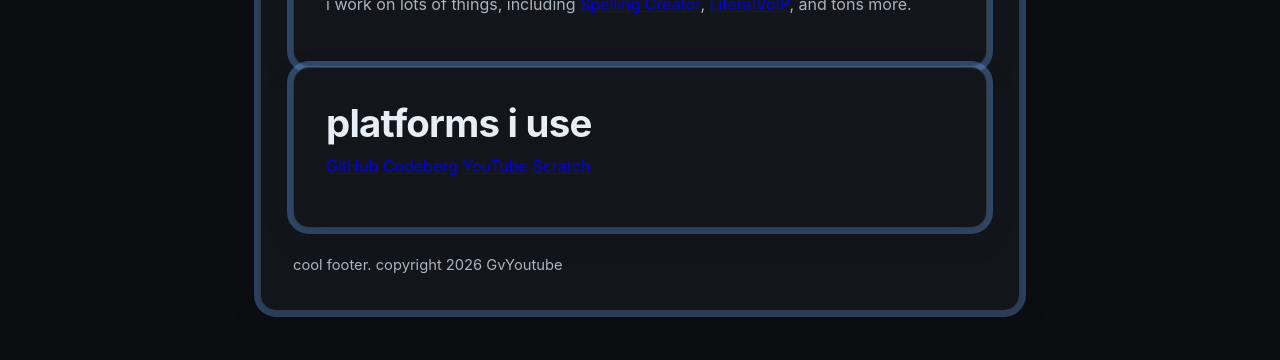
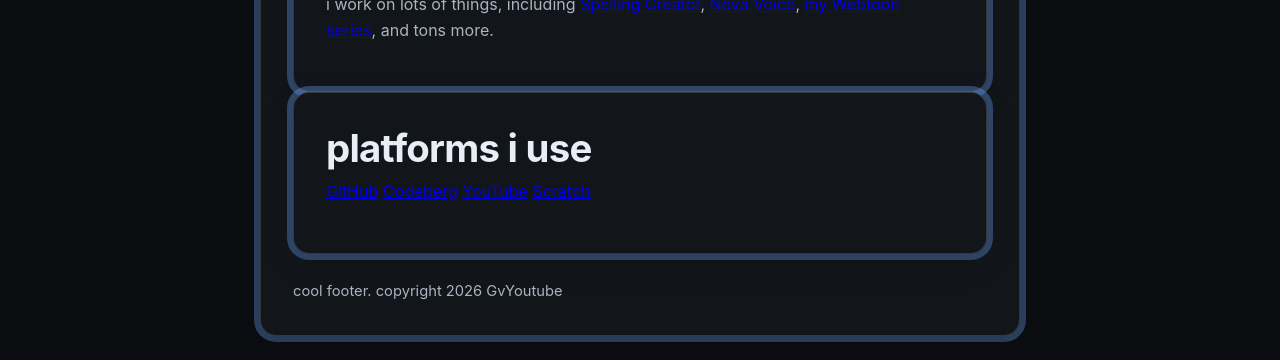
Before and after one commit to GvYoutube/gvyoutube.github.io, a plain HTML site: page index.html in a window 1280 px wide. Shown: the part 603-963 px from the top of the page. Before the commit the page ends 938 px from the top, so only its background shows below. Drawn offline with Linux system fonts and the light colour scheme.

Commit message:
Update index.html

```diff
--- a/index.html
+++ b/index.html
@@ -156,7 +156,7 @@
     <div class="card" id="projects">
       <h1>projects</h1>
       <p>
-        i work on lots of things, including <a href="https://github.com/Spelling-Creator">Spelling Creator</a>, <a href="https://github.com/LiteralVoIP">LiteralVoIP</a>, and tons more.
+        i work on lots of things, including <a href="https://github.com/Spelling-Creator">Spelling Creator</a>, <a href="https://github.com/novavoip">Nova Voice</a>, <a href="https://www.webtoons.com/en/canvas/gvcomics/list?title_no=1138956">my Webtoon series</a>, and tons more.
       </p>
     </div>
 
```
